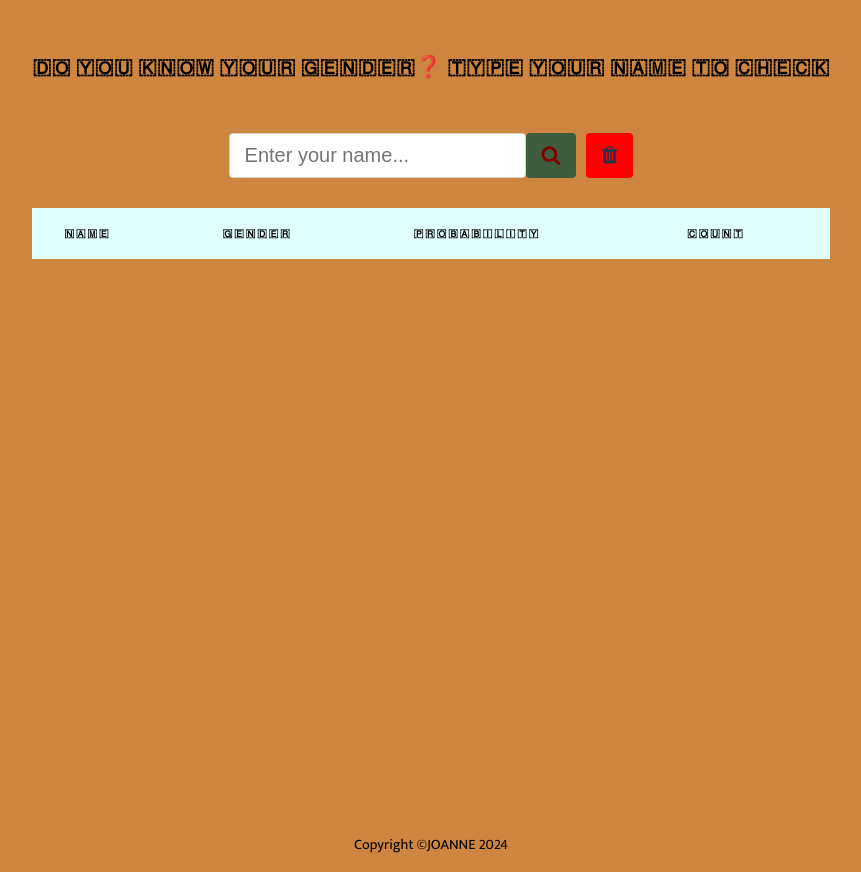
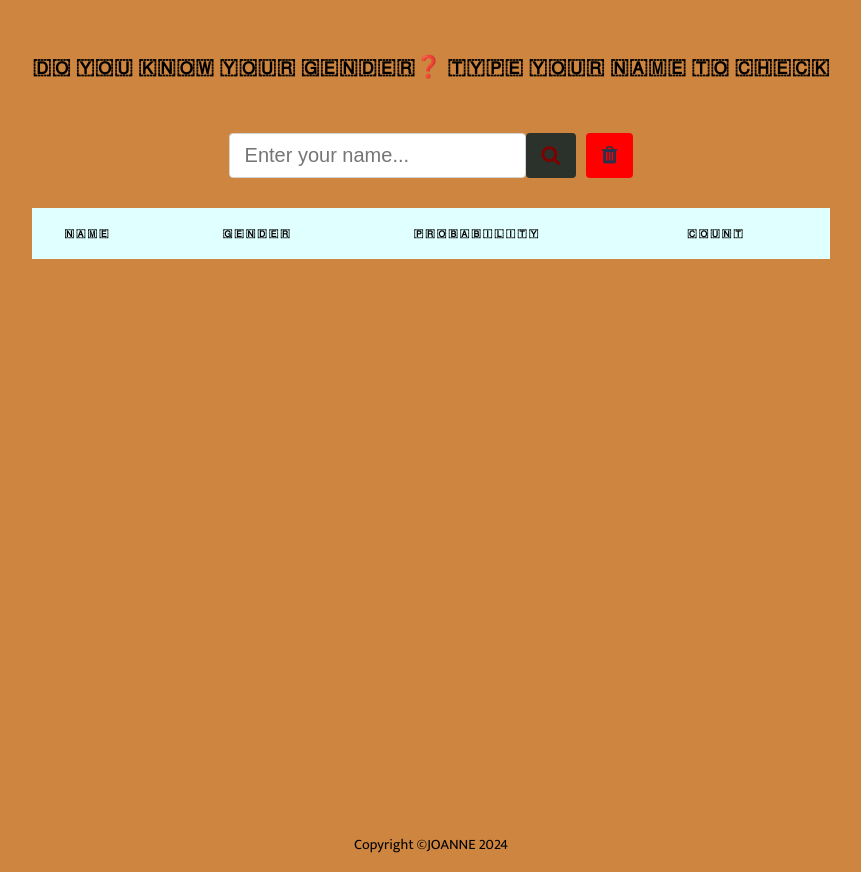
Before and after one commit to lowkey-joanne/Gender-Predictor-App, a website: page index.html in a window 1280 px wide. Shown: the whole page, without its empty margins (209-1070 px from the left). Drawn offline with Linux system fonts and the light colour scheme.

Commit message:
complete

```diff
--- a/style.css
+++ b/style.css
@@ -35,7 +35,7 @@
   /* Search button styling */
   #btnSearch {
     cursor: pointer;
-    background-color: rgb(64, 92, 64);
+    background-color: rgb(43, 49, 43);
     border: 1px solid transparent;
   }
 
```
